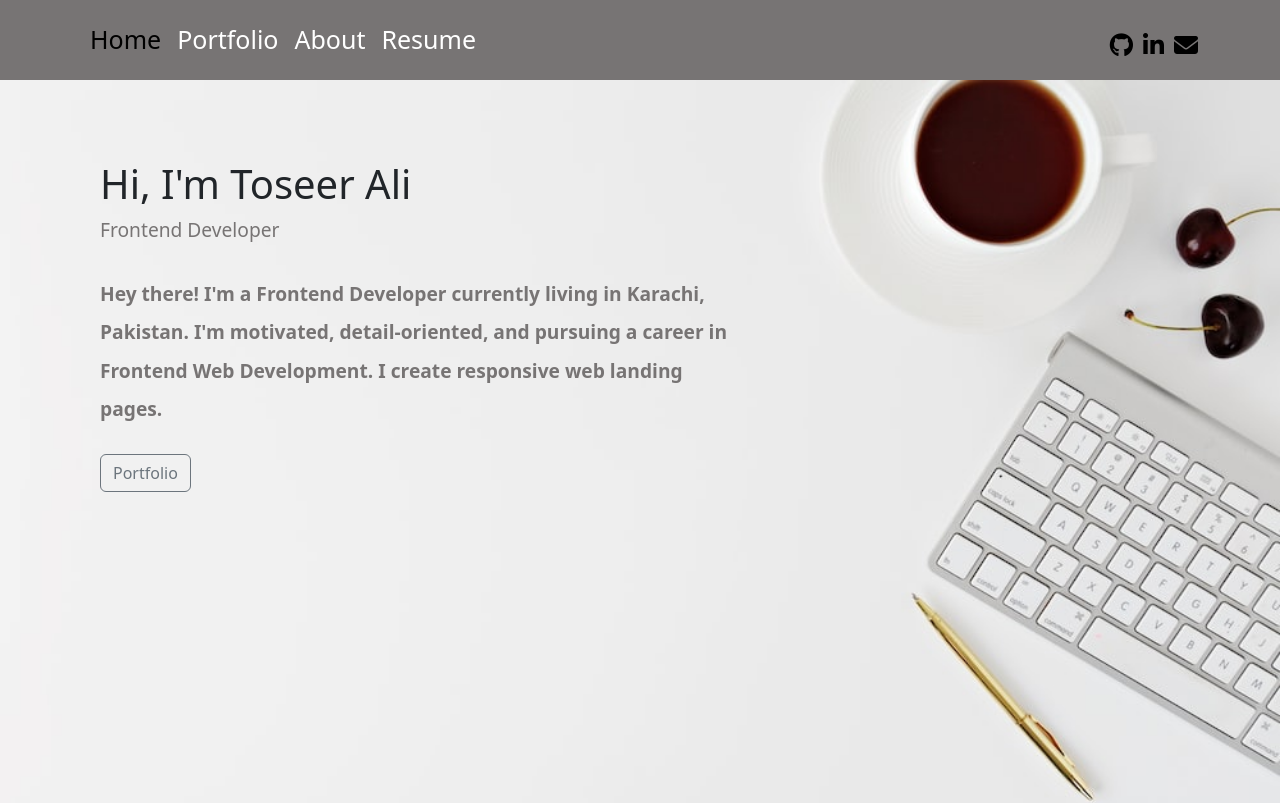
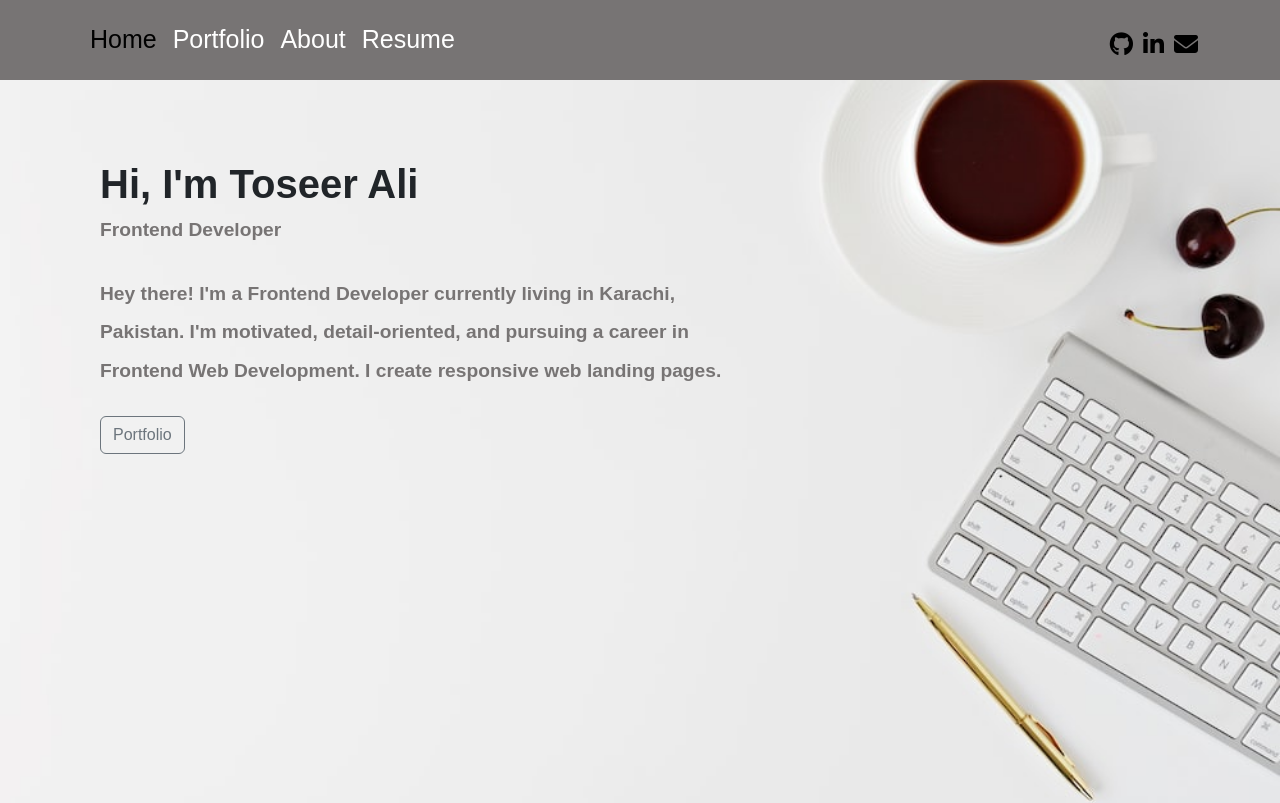
Before and after one commit to toseerali/Portfolio, a plain HTML site: page index.html in a window 1280 px wide. Shown: the top 803 px of the page. Drawn offline with nearby package versions, Linux system fonts and the light colour scheme.

Commit message:
font change

```diff
--- a/index.html
+++ b/index.html
@@ -46,8 +46,8 @@
     <section class="hero-section">
       <img src="img/bgimg.jpg" class="bg-main-img">
       <div class="hero ">
-        <h1>Hi, I'm Toseer Ali</h1>
-        <span class="field">Frontend Developer</span>
+        <h1 class="fw-bolder">Hi, I'm Toseer Ali</h1>
+        <span class="field fw-bold">Frontend Developer</span>
         <p >Hey there! I'm a Frontend Developer currently living in Karachi, Pakistan. I'm motivated, detail-oriented, and pursuing a career in Frontend Web Development. I create responsive web landing pages.</p>
         <div class="two-button">
           <a href="portfolio.html"><button type="button" class="btn btn-outline-secondary">Portfolio</button></a>
--- a/style.css
+++ b/style.css
@@ -2,6 +2,7 @@
     padding: 0;
     margin: 0;
     box-sizing: border-box;
+    font-family: Arial, Helvetica, sans-serif;
 }
 
 :root{
```
Also changed, not shown: about.html (+1 -1 lines), 2 other files.
